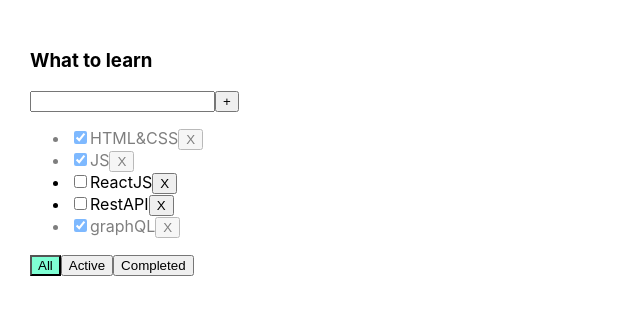
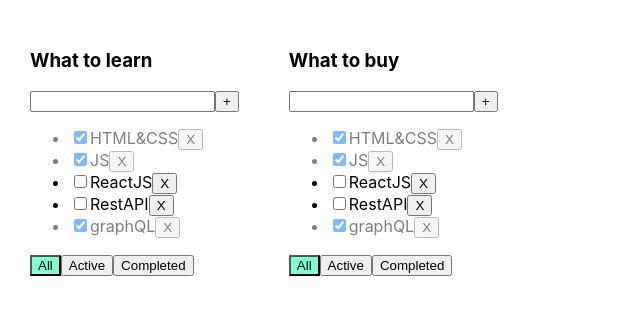
Before and after one commit to Lityuk/restart, a React (Create React App) app: page / in a window 1280 px wide. Shown: the top 314 px of the page, without its empty margins (0-640 px from the left). Built offline with nearby package versions, Linux system fonts and the light colour scheme.

Commit message:
add several tdl and change filter function

```diff
--- a/src/App.tsx
+++ b/src/App.tsx
@@ -8,9 +8,25 @@
     title: string
     isDone: boolean
 }
+
+type TodolistType = {
+    id: string
+    title: string
+    filter: filterType
+}
+
 export type filterType = "All" | "Active" | "Completed";
 
 function App() {
+
+
+
+    // const [filter, setFilter] = useState<filterType>("All")
+
+    let [todolists, setTodolists] = useState<Array<TodolistType>>([
+        {id: "todolistId1", title: "What to learn", filter: "All"},
+        {id: "todolistId2", title: "What to buy", filter: "All"}
+    ])
 
     const [tasks, setTasks] = useState([
         {id: v1(), title: "HTML&CSS", isDone: true},
@@ -38,32 +54,52 @@
 
     }
 
-    const [filter, setFilter] = useState<filterType>("All")
-
-    const addFilter = (filterValue: filterType) => {
-        setFilter(filterValue)
+    const addFilter = (filterValue: filterType,todolistId:string) => {
+        let todolist = todolists.find(tl=>tl.id === todolistId)
+        if (todolist) {
+            todolist.filter = filterValue
+            setTodolists([...todolists])
+        }
     }
 
-    let tasksAfterFilter = tasks;
-
-    if (filter === "Active") {
-        tasksAfterFilter = tasksAfterFilter.filter((t) => (!t.isDone))
-    }
-    if (filter === "Completed") {
-        tasksAfterFilter = tasksAfterFilter.filter((t) => (t.isDone))
-    }
+    // let tasksAfterFilter = tasks;
+    //
+    // if (filter === "Active") {
+    //     tasksAfterFilter = tasksAfterFilter.filter((t) => (!t.isDone))
+    // }
+    // if (filter === "Completed") {
+    //     tasksAfterFilter = tasksAfterFilter.filter((t) => (t.isDone))
+    // }
 
 
     return (
         <div className="App">
-            <Todolist title="What to learn"
+            {
+                todolists.map(t => {
+
+                    let tasksAfterFilter = tasks;
+
+                    if (t.filter === "Active") {
+                        tasksAfterFilter = tasksAfterFilter.filter((t) => (!t.isDone))
+                    }
+                    if (t.filter === "Completed") {
+                        tasksAfterFilter = tasksAfterFilter.filter((t) => (t.isDone))
+                    }
+
+                    return <Todolist
+                        key={t.id}
+                        todolistId={t.id}
+                        title={t.title}
                         tasks={tasksAfterFilter}
                         removeTask={removeTask}
                         addFilter={addFilter}
                         addTask={addTask}
                         changeStatus={changeStatus}
-                      filter={filter}
+                        filter={t.filter}
                     />
+                })
+            }
+
         </div>
     );
 }
--- a/src/Todolist.tsx
+++ b/src/Todolist.tsx
@@ -3,10 +3,11 @@
 
 
 type TodolistPropsType = {
+    todolistId:string
     title?: string
     tasks: Array<TasksType>
     removeTask: (id: string) => void
-    addFilter: (filterValue: filterType) => void
+    addFilter: (filterValue: filterType,todolistId:string) => void
     addTask: (taskName: string) => void
     changeStatus: (id: string, isDone: boolean) => void
     filter: filterType
@@ -37,9 +38,9 @@
         }
     }
 
-    const onAllClickHandler = () => props.addFilter("All")
-    const onActiveClickHandler = () => props.addFilter("Active")
-    const onCompletedClickHandler = () => props.addFilter("Completed")
+    const onAllClickHandler = () => props.addFilter("All",props.todolistId)
+    const onActiveClickHandler = () => props.addFilter("Active",props.todolistId)
+    const onCompletedClickHandler = () => props.addFilter("Completed",props.todolistId)
 
 
     return (
```
Lines whose indentation alone changed are shown as unchanged.
